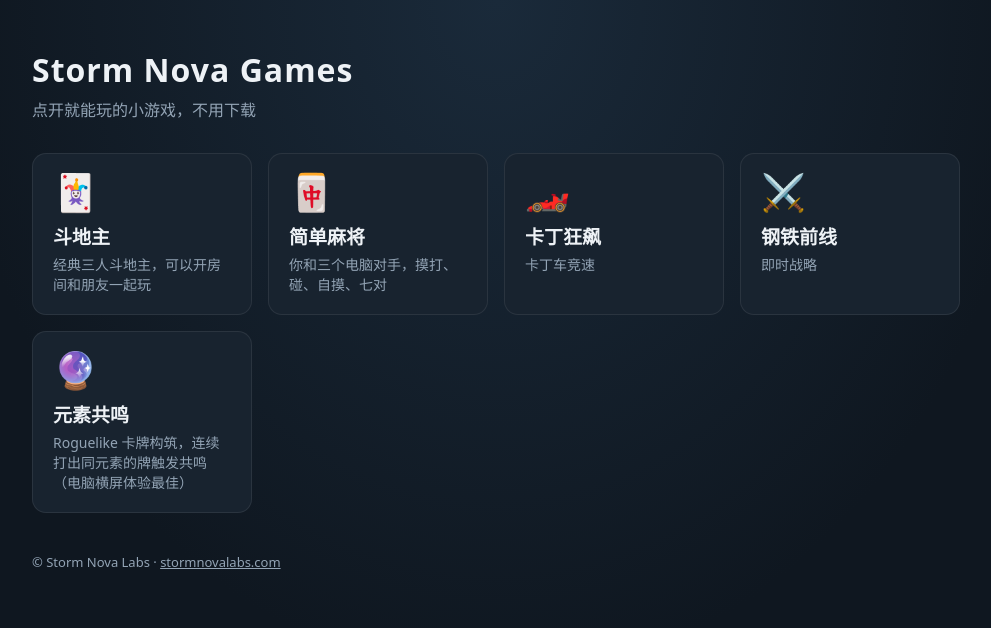
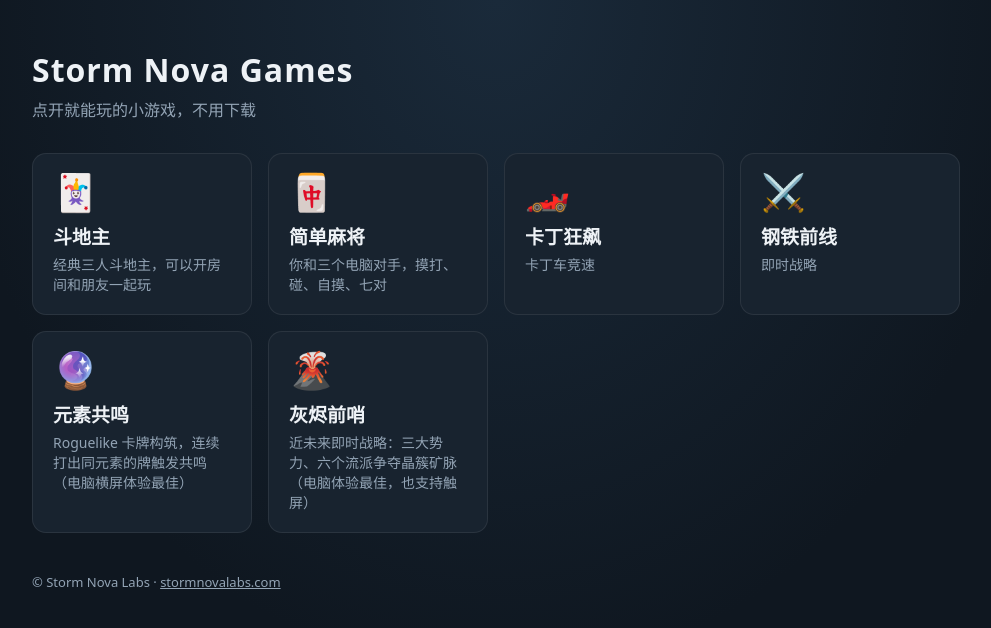
Before and after one commit to stormyu324/games-hub, a plain HTML site: page public/index.html in a window 1280 px wide. Shown: the whole page, without its empty margins (144-1135 px from the left). Drawn offline with Linux system fonts and the light colour scheme.

Commit message:
Add Ashfall Outpost to the games hub
Card links to games.stormnovalabs.com/ashfall/, served by the
ashfall-outpost Worker; README routing table updated.

Co-Authored-By: Claude Opus 5.5 <noreply@anthropic.com>

```diff
--- a/public/index.html
+++ b/public/index.html
@@ -80,6 +80,11 @@
         <div class="name">元素共鸣</div>
         <p class="desc">Roguelike 卡牌构筑，连续打出同元素的牌触发共鸣（电脑横屏体验最佳）</p>
       </a>
+      <a class="game" href="/ashfall/">
+        <div class="icon">🌋</div>
+        <div class="name">灰烬前哨</div>
+        <p class="desc">近未来即时战略：三大势力、六个流派争夺晶簇矿脉（电脑体验最佳，也支持触屏）</p>
+      </a>
     </div>
 
     <footer>© Storm Nova Labs · <a href="https://stormnovalabs.com/">stormnovalabs.com</a></footer>
```
Also changed, not shown: 1 other file.
